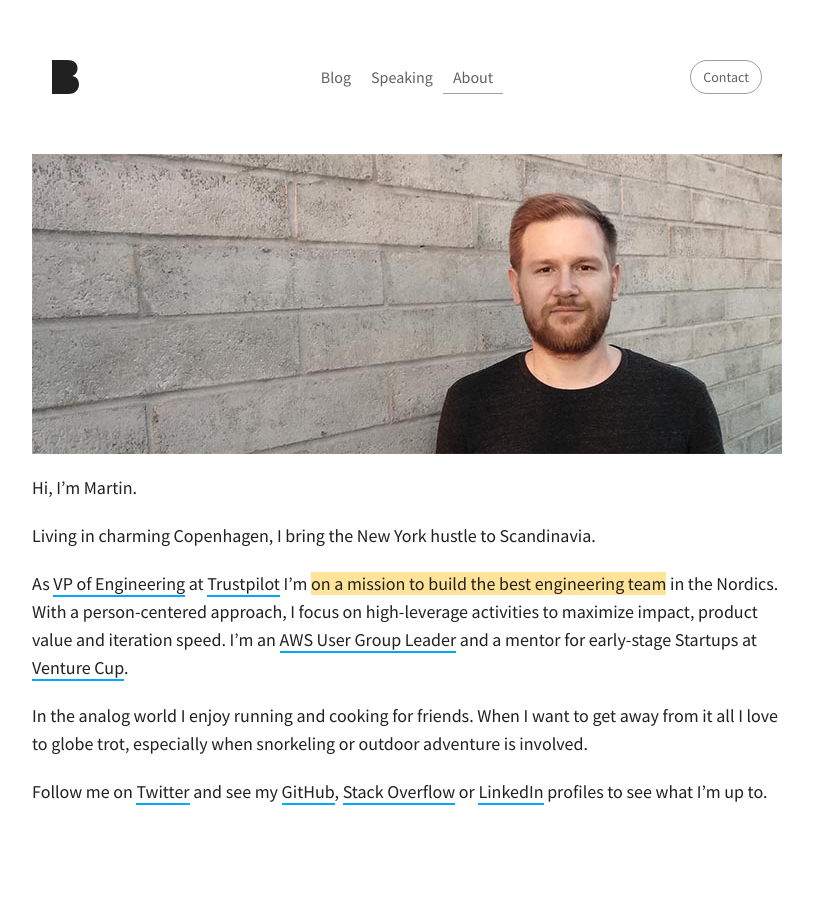
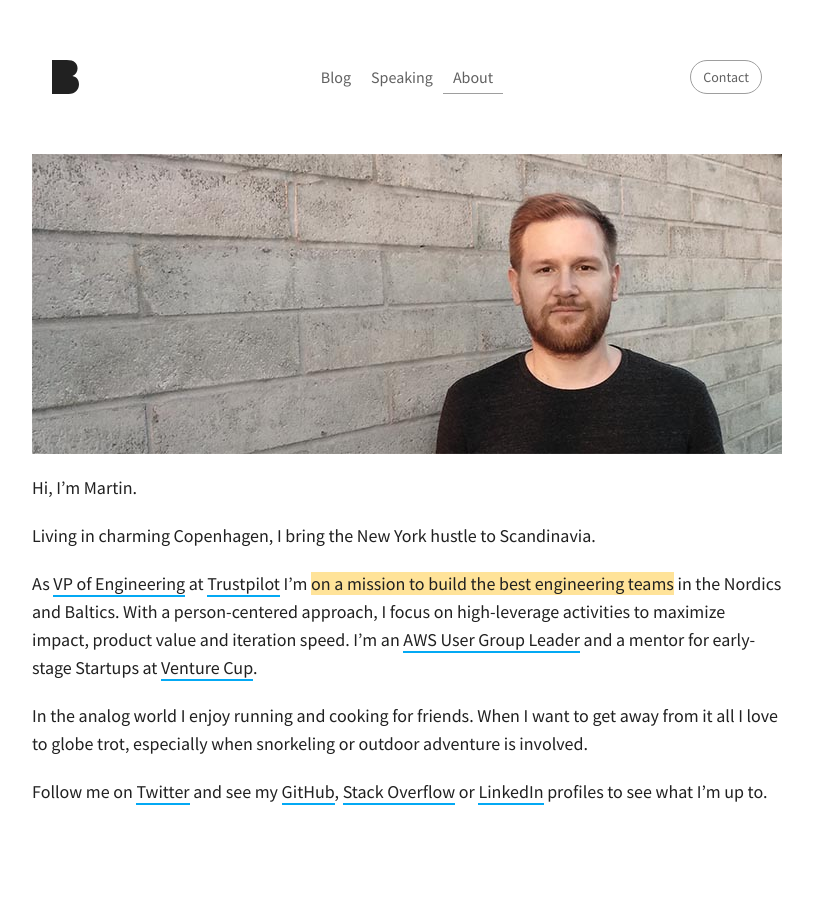
Before and after one commit to martinbuberl/martinbuberl.github.io, a Jekyll site: the page built from about.md, in a window 1280 px wide. Shown: the whole page, without its empty margins (233-1046 px from the left). Built offline with Jekyll 4.4.1, drawn with Linux system fonts in a browser that asks for light colours; nearby versions of some CDN libraries; some web fonts are replaced.

Commit message:
Added Baltics

```diff
--- a/about.md
+++ b/about.md
@@ -11,7 +11,7 @@ Hi, I'm Martin.
 
 Living in charming Copenhagen, I bring the New York hustle to Scandinavia.
 
-As <a target="_blank" href="https://stackoverflow.com/story/martinbuberl">VP of Engineering</a> at <a target="_blank" href="https://www.crunchbase.com/organization/trustpilot">Trustpilot</a> I’m <span class="highlight">on a mission to build the best engineering team</span> in the Nordics. With a person-centered approach, I focus on high-leverage activities to maximize impact, product value and iteration speed. I'm an <a target="_blank" href="https://www.meetup.com/Copenhagen-AWS-User-Group/">AWS User Group Leader</a> and a mentor for early-stage Startups at <a target="_blank" href="http://venturecup.dk/">Venture Cup</a>.
+As <a target="_blank" href="https://stackoverflow.com/story/martinbuberl">VP of Engineering</a> at <a target="_blank" href="https://www.crunchbase.com/organization/trustpilot">Trustpilot</a> I’m <span class="highlight">on a mission to build the best engineering teams</span> in the Nordics and Baltics. With a person-centered approach, I focus on high-leverage activities to maximize impact, product value and iteration speed. I'm an <a target="_blank" href="https://www.meetup.com/Copenhagen-AWS-User-Group/">AWS User Group Leader</a> and a mentor for early-stage Startups at <a target="_blank" href="http://venturecup.dk/">Venture Cup</a>.
 
 In the analog world I enjoy running and cooking for friends. When I want to get away from it all I love to globe trot, especially when snorkeling or outdoor adventure is involved.
 
```
